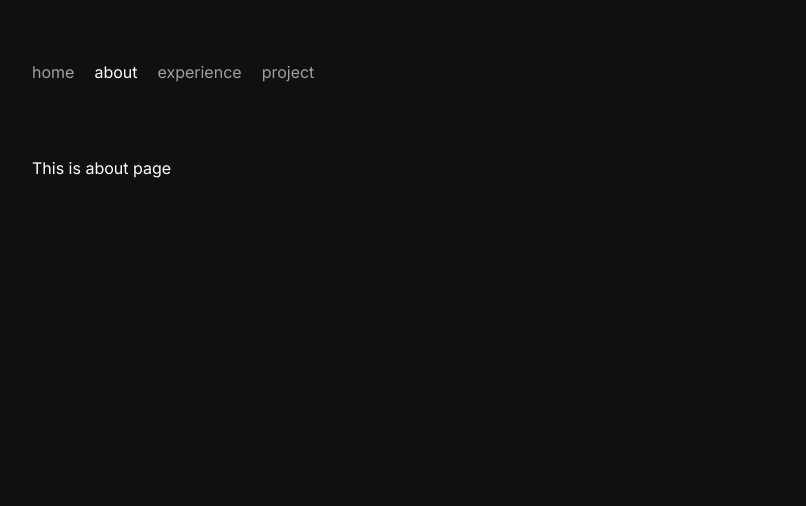
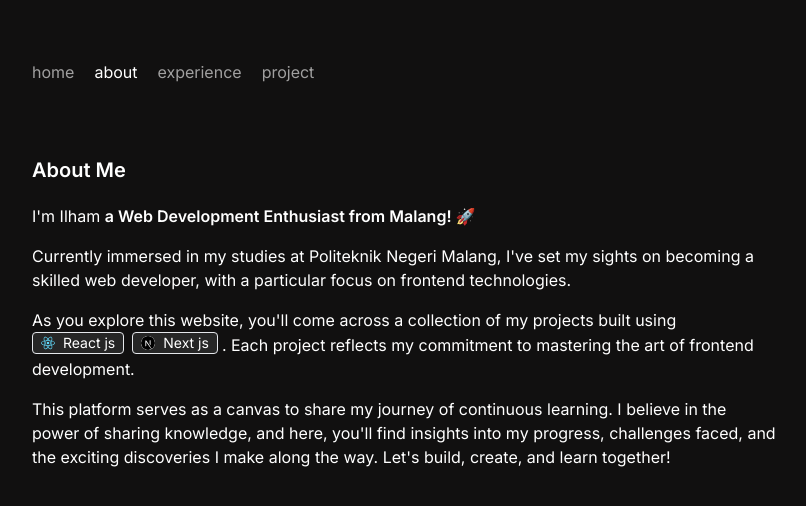
Before and after one commit to Maulidin-Ilham/ilham-portofolio, a Next.js app: page /about in a window 1280 px wide. Shown: the top 506 px of the page, without its empty margins (236-1042 px from the left). Built offline with nearby package versions, Linux system fonts and the light colour scheme.

Commit message:
adding intro in about page

```diff
--- a/app/about/page.jsx
+++ b/app/about/page.jsx
@@ -1,11 +1,63 @@
+/* eslint-disable react/no-unescaped-entities */
+import Link from "next/link";
 import React from "react";
 
-const page = () => {
+const Page = () => {
   return (
     <div className="flex flex-col p-3 mt-12 mx-2 md:max-w-2xl md:mx-auto lg:max-w-3xl lg:mx-auto">
-      <h1>This is about page</h1>
+      <h1 className="text-xl font-semibold">About Me</h1>
+      <h1 className="mt-5">
+        I'm Ilham{" "}
+        <span className="font-semibold">
+          a Web Development Enthusiast from Malang! 🚀
+        </span>
+      </h1>
+      <h1 className="mt-4">
+        Currently immersed in my studies at Politeknik Negeri Malang, I've set
+        my sights on becoming a skilled web developer, with a particular focus
+        on frontend technologies.
+      </h1>
+      <h1 className="mt-4">
+        As you explore this website, you'll come across a collection of my
+        projects built using{" "}
+        <div className="inline-flex space-x-2 ">
+          <Link
+            href="https://react.dev/"
+            target="_blank"
+            className="border bg-[rgb(38,38,38)] flex items-center space-x-2 px-2 rounded "
+          >
+            <img src="/react.svg" alt="react" width={14} height={14} />
+            <h1 className="text-sm">React js</h1>
+          </Link>
+          <Link
+            href="https://nextjs.org/"
+            target="_blank"
+            className="border bg-[rgb(38,38,38)] flex items-center space-x-2 px-2 rounded "
+          >
+            <img
+              src="/next-js.svg"
+              alt="next-js"
+              width={14}
+              height={14}
+              className="bg-white rounded-full"
+            />
+            <h1 className="text-sm">Next js</h1>
+          </Link>
+        </div>
+        <span className="ml-1">
+          . Each project reflects my commitment to mastering the art of frontend
+          development.
+        </span>
+      </h1>
+      <h1 className="mt-4">
+        This platform serves as a canvas to share my journey of continuous
+        learning. I believe in the power of sharing knowledge, and here, you'll
+        find insights into my progress, challenges faced, and the exciting
+        discoveries I make along the way. Let's build, create, and learn
+        together!
+      </h1>
     </div>
   );
 };
 
-export default page;
+export default Page;
--- a/app/components/CardNav.jsx
+++ b/app/components/CardNav.jsx
@@ -3,7 +3,7 @@ import NorthEastIcon from "@mui/icons-material/NorthEast";
 
 const CardNav = ({ title, icon }) => {
   return (
-    <div className="w-full flex flex-row justify-between items-center border px-2 py-4 rounded text-white bg-[#262626] hover:opacity-70 cursor-pointer transition duration-300 md:w-1/3">
+    <div className="w-full flex flex-row justify-between items-center border px-2 py-4 rounded text-white bg-[rgb(38,38,38)] hover:opacity-70 cursor-pointer transition duration-300 md:w-1/3">
       <div className="flex flex-row space-x-2">
         {icon}
         <h1>{title}</h1>
```
Also changed, not shown: public/next-js.svg (added), public/react.svg (added).
